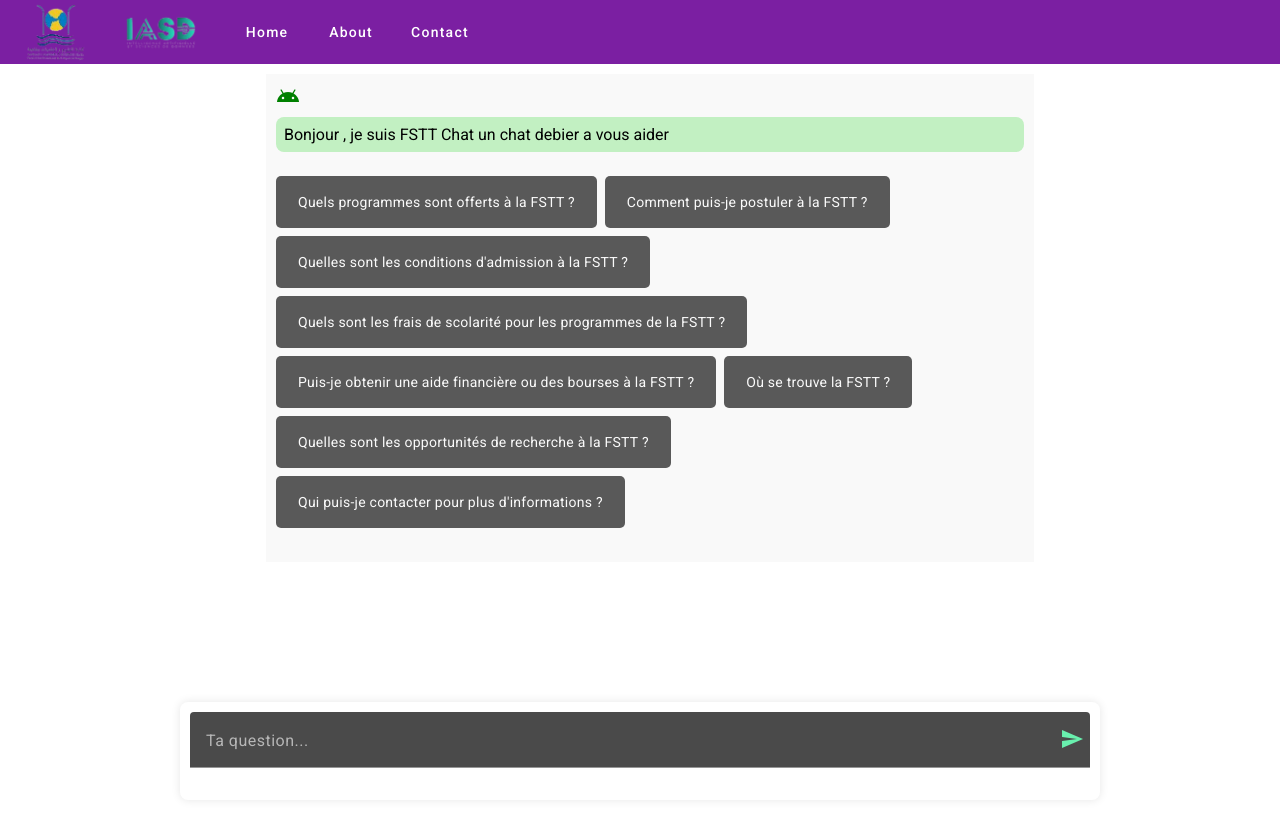
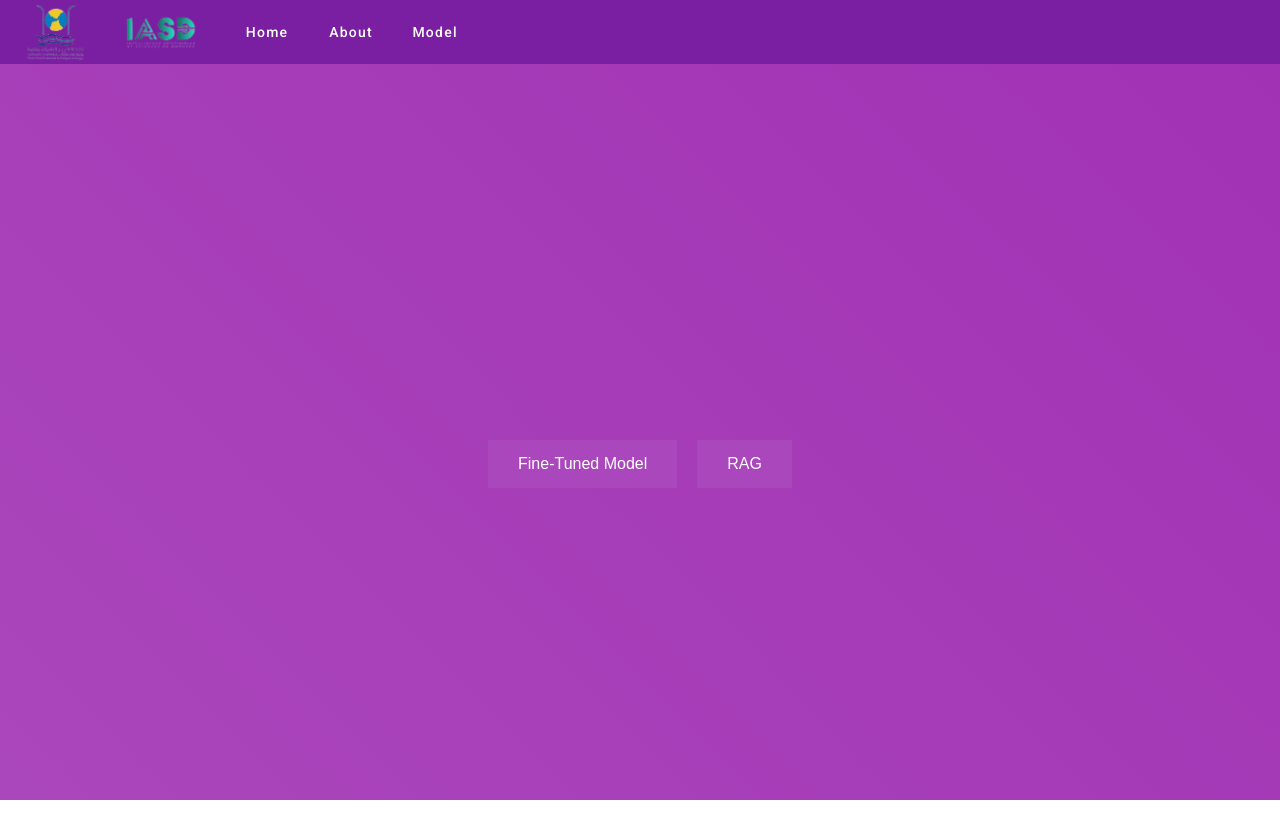
Before and after one commit to novoSoftEng/ChatBot-FSTT-Front-End, an Angular app: page / in a window 1280 px wide. Shown: the top 838 px of the page. Built offline with nearby package versions, Linux system fonts and the light colour scheme.

Commit message:
added choose model

```diff
--- a/src/app/app.component.html
+++ b/src/app/app.component.html
@@ -1,3 +1,4 @@
 <app-header></app-header>
 
 <router-outlet></router-outlet>
+<app-loadingindicator />
--- a/src/app/app.component.ts
+++ b/src/app/app.component.ts
@@ -4,12 +4,13 @@ import { RouterOutlet } from '@angular/router';
 import { HeaderComponent } from "./header/header.component";
 import { ChatComponent } from "./chat/chat.component";
 import {MatGridListModule} from '@angular/material/grid-list';
+import { LoadingindicatorComponent } from "./loadingindicator/loadingindicator.component";
 @Component({
     selector: 'app-root',
     standalone: true,
     templateUrl: './app.component.html',
     styleUrl: './app.component.css',
-    imports: [CommonModule, RouterOutlet, HeaderComponent, ChatComponent,MatGridListModule]
+    imports: [CommonModule, RouterOutlet, HeaderComponent, ChatComponent, MatGridListModule, LoadingindicatorComponent]
 })
 export class AppComponent {
   title = 'FSTT Chat';
--- a/src/app/app.routes.ts
+++ b/src/app/app.routes.ts
@@ -1,7 +1,9 @@
 import { Routes } from '@angular/router';
 import { HomeComponent } from './home/home.component';
 import { AboutComponent } from './about/about.component';
+import { ChoosemodelComponent } from './choosemodel/choosemodel.component';
 export const routes: Routes = [
-  { path: '', component: HomeComponent },
+  { path: '', component: ChoosemodelComponent },
+  { path: 'chat', component: HomeComponent },
   { path: 'about', component: AboutComponent }
 ];
--- a/src/app/chat.service.ts
+++ b/src/app/chat.service.ts
@@ -8,8 +8,19 @@ import { Message } from './message';
 })
 export class ChatService {
   private apiUrl = 'http://localhost:8500/query'; // Replace with your API URL
+  private modelUrl = 'http://localhost:8500/model';
+  constructor(private http: HttpClient) { }
+  loadModel(model: string): Observable<Boolean> {
+    const headers = new HttpHeaders({ 'Content-Type': 'application/json' });
+    const body = { model: model };
 
-  constructor(private http: HttpClient) { }
+    return this.http.post<{ response: boolean }>(this.modelUrl, body, { headers })
+      .pipe(
+        map(response => {
+          return response.response
+        })
+      );
+  }
 
   sendMessage(message: string): Observable<Message> {
     const headers = new HttpHeaders({ 'Content-Type': 'application/json' });
@@ -25,4 +36,6 @@ export class ChatService {
         })
       );
   }
+
+
 }
--- /dev/null
+++ b/src/app/choosemodel/choosemodel.component.css
@@ -0,0 +1,51 @@
+body, html {
+    height: 100%;
+    margin: 0;
+    overflow: hidden;
+  }
+
+  .background-animation {
+    position: fixed;
+    top: 0;
+    left: 0;
+    width: 100%;
+    height: 100%;
+    z-index: -1;
+    background: linear-gradient(45deg, #7B1FA2, #AB47BC, #9C27B0);
+    background-size: 300% 300%;
+    animation: gradientAnimation 15s ease infinite;
+  }
+
+  @keyframes gradientAnimation {
+    0% { background-position: 0% 50%; }
+    50% { background-position: 100% 50%; }
+    100% { background-position: 0% 50%; }
+  }
+
+  .model-selection-container {
+    display: flex;
+    justify-content: center;
+    align-items: center;
+    height: 100vh;
+    z-index: 1;
+    position: relative;
+  }
+.spacer{
+    width:30%
+}
+
+  .model-selection-container button {
+    margin: 0 10px;
+    padding: 15px 30px;
+    font-size: 16px;
+    background-color: #AB47BC;
+    color: white;
+    border: none;
+    cursor: pointer;
+    transition: background-color 0.3s ease;
+
+  }
+
+  .model-selection-container button:hover {
+    background-color: #9C27B0;
+  }
--- /dev/null
+++ b/src/app/choosemodel/choosemodel.component.html
@@ -0,0 +1,8 @@
+<div class="background-animation"></div>
+<div class="spacer"></div>
+<div class="model-selection-container">
+  <button mat-raised-button color="primary" routerLink="/chat" (click)="selectModel('fine-tuned')">Fine-Tuned Model</button>
+  <button mat-raised-button color="accent" routerLink="/chat" (click)="selectModel('rag')">RAG</button>
+</div>
+
+<div class="spacer"></div>
--- /dev/null
+++ b/src/app/choosemodel/choosemodel.component.ts
@@ -0,0 +1,21 @@
+import { Component } from '@angular/core';
+import { RouterModule } from '@angular/router';
+import { ChatService } from '../chat.service';
+import { LoadingService } from '../loading.service';
+
+@Component({
+  selector: 'app-choosemodel',
+  standalone: true,
+  imports: [RouterModule],
+  templateUrl: './choosemodel.component.html',
+  styleUrl: './choosemodel.component.css'
+})
+export class ChoosemodelComponent {
+  constructor(private loadingService: LoadingService,private chatService : ChatService){}
+  selectModel(model: string) {
+    this.loadingService.loadingOn();
+    this.chatService.loadModel(model).subscribe(() => {
+      this.loadingService.loadingOff();
+    });
+  }
+}
--- a/src/app/header/header.component.html
+++ b/src/app/header/header.component.html
@@ -12,7 +12,11 @@
       <!-- Navigation Menu Here -->
       <button mat-button routerLink="/" routerLinkActive="active" >Home</button>
       <button mat-button routerLink="/about" routerLinkActive="active" >About</button>
-      <button mat-button>Contact</button>
+      <mat-menu #modelMenu="matMenu">
+        <button mat-menu-item (click)="selectModel('fine-tuned')">Fine-Tuned Model</button>
+        <button mat-menu-item (click)="selectModel('rag')">RAG</button>
+      </mat-menu>
+      <button mat-button [matMenuTriggerFor]="modelMenu">Model</button>
     </div>
 
   </mat-toolbar-row>
--- a/src/app/header/header.component.ts
+++ b/src/app/header/header.component.ts
@@ -4,20 +4,25 @@ import {MatButtonModule} from '@angular/material/button';
 import {MatToolbarModule} from '@angular/material/toolbar';
 import { RouterModule } from '@angular/router';
 import { CommonModule } from '@angular/common';
+import { ChatService } from '../chat.service';
+import { LoadingService } from '../loading.service';
+import { MatCommonModule } from '@angular/material/core';
+import {MatMenuModule} from '@angular/material/menu';
 @Component({
   selector: 'app-header',
   standalone: true,
-  imports: [CommonModule, MatToolbarModule, MatButtonModule, MatIconModule, RouterModule],
+  imports: [CommonModule,MatMenuModule,MatToolbarModule, MatToolbarModule, MatButtonModule, MatIconModule, RouterModule],
   templateUrl: './header.component.html',
   styleUrl: './header.component.css'
 })
 export class HeaderComponent {
-toggleDropdown() {
-throw new Error('Method not implemented.');
-}
-deleteChat() {
-throw new Error('Method not implemented.');
-}
-dropdownOpen: any;
+  constructor(private loadingService: LoadingService,private chatService : ChatService){}
+  selectModel(model: string) {
+    this.loadingService.loadingOn();
+    this.chatService.loadModel(model).subscribe(() => {
+      this.loadingService.loadingOff();
+    });
+  }
+
 
 }
--- a/src/app/home/home.component.html
+++ b/src/app/home/home.component.html
@@ -8,5 +8,3 @@
     </div>
     <div class="spacer"></div>
   </div>
-
-  <app-loadingindicator />
```
Also changed, not shown: 1 other file (tests, documents, lock files or other folders).
